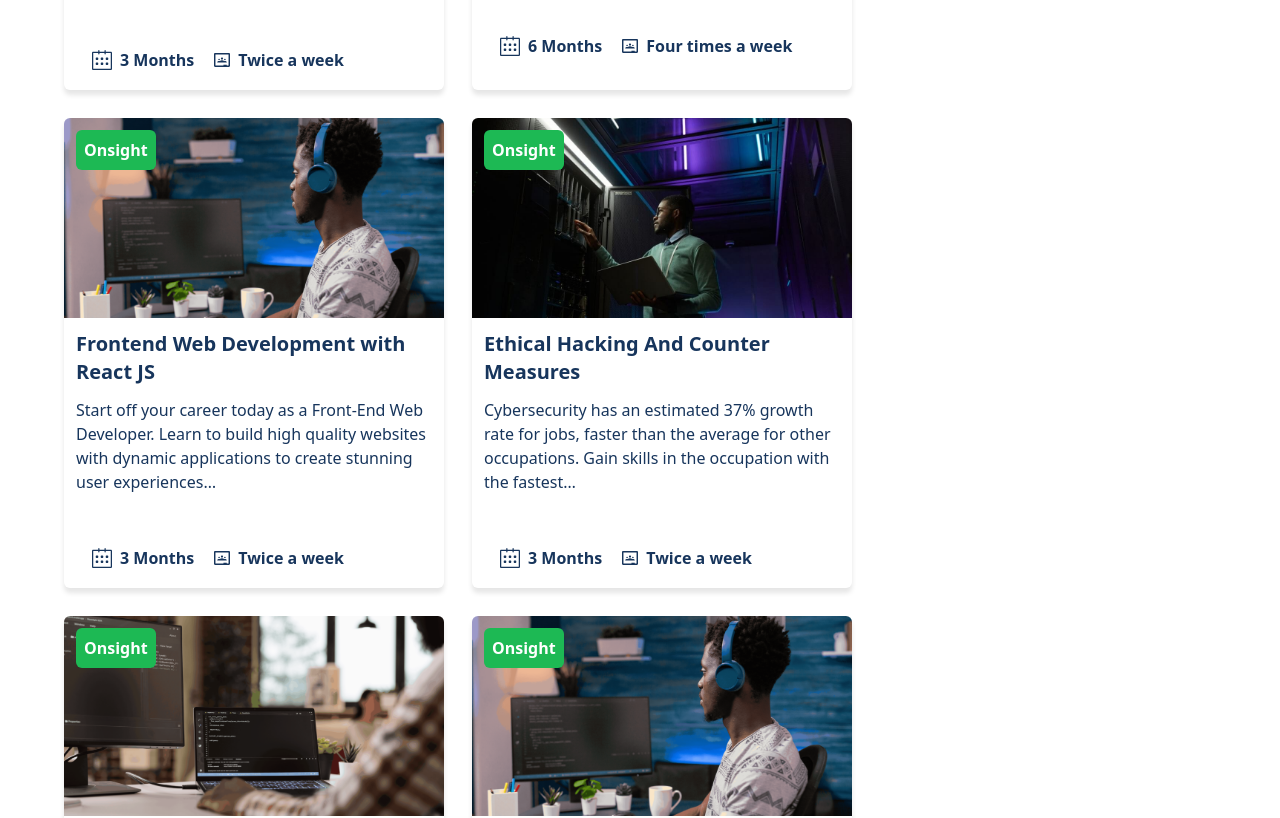
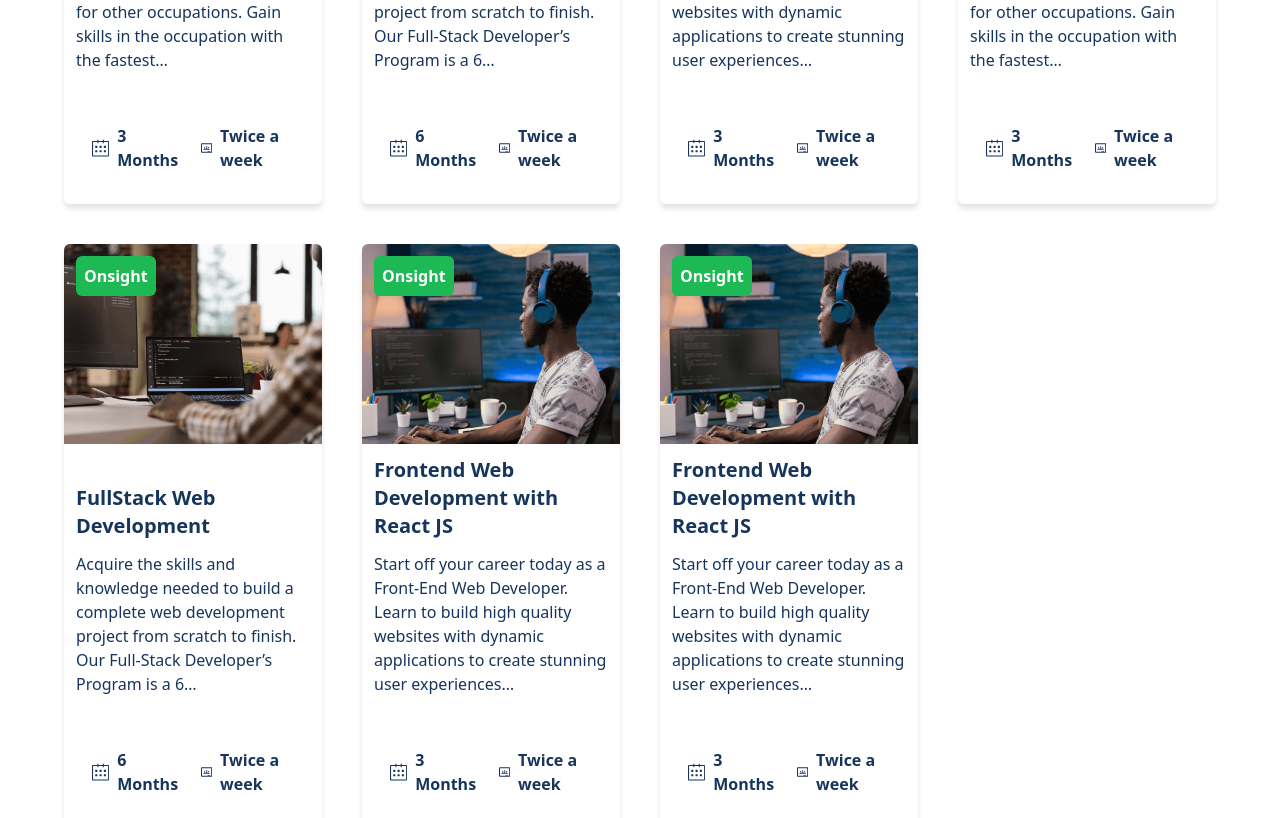
Before and after one commit to Duromedia-Academy/Ascent, a React (Create React App) app: page /Courses in a window 1280 px wide. Shown: the part 672-1490 px from the top of the page. Built offline with nearby package versions, Linux system fonts and the light colour scheme; a web font is replaced by a local one.

Commit message:
updated some bugs

```diff
--- a/public/output.css
+++ b/public/output.css
@@ -1262,6 +1262,10 @@ video {
   grid-template-columns: repeat(2, minmax(0, 1fr));
 }
 
+.grid-cols-4 {
+  grid-template-columns: repeat(4, minmax(0, 1fr));
+}
+
 .flex-row {
   flex-direction: row;
 }
@@ -4068,3 +4072,17 @@ ol {
     text-decoration-line: none;
   }
 }
+
+@media (min-width: 1280px) {
+  .xl\:grid {
+    display: grid;
+  }
+
+  .xl\:grid-cols-4 {
+    grid-template-columns: repeat(4, minmax(0, 1fr));
+  }
+
+  .xl\:grid-cols-3 {
+    grid-template-columns: repeat(3, minmax(0, 1fr));
+  }
+}
--- a/src/containers/CourseTemplate/CourseTemplate.js
+++ b/src/containers/CourseTemplate/CourseTemplate.js
@@ -13,7 +13,7 @@ const CourseTemplate = ({
   courseLink,
 }) => {
   return (
-    <div className="flex flex-col gap-7 md:gap-3 shadow-[0_5px_0.3rem_rgba(0,0,0,0.1)] hover:shadow-[0_5px_0.6rem_rgba(0,0,0,0.2)] rounded-md sm:h-[470px] sm:w-[300px] lg:w-[380px] relative">
+    <div className="flex flex-col gap-7 md:gap-3 shadow-[0_5px_0.3rem_rgba(0,0,0,0.1)] hover:shadow-[0_5px_0.6rem_rgba(0,0,0,0.2)] rounded-md relative">
       <div className="relative w-full h-full">
         <Link to={courseLink}>
           <img
--- a/src/containers/Courses/Courses.js
+++ b/src/containers/Courses/Courses.js
@@ -78,7 +78,7 @@ const Courses = () => {
         </div>
 
         <div className="">
-          <div className="px-[5%] py-6 flex flex-wrap gap-7 justify-center lg:justify-normal">
+          <div className="px-[5%] py-6 grid xl:grid-cols-4 lg:grid-cols-3   gap-10 justify-center lg:justify-normal mx-auto">
             <CourseTemplate
               courseImg={graphicImg}
               courseType="Onsight"
@@ -94,7 +94,7 @@ const Courses = () => {
               courseName="FullStack Web Development"
               body="Acquire the skills and knowledge needed to build a complete web development project from scratch to finish. Our Full-Stack Developer’s Program is a 6…"
               duration="6 Months"
-              days="Four times a week"
+              days="Twice a week"
             />
 
             <CourseTemplate
@@ -121,7 +121,7 @@ const Courses = () => {
               courseName="FullStack Web Development"
               body="Acquire the skills and knowledge needed to build a complete web development project from scratch to finish. Our Full-Stack Developer’s Program is a 6…"
               duration="6 Months"
-              days="Four times a week"
+              days="Twice a week"
             />
 
             <CourseTemplate
--- a/src/containers/Courses/FrontEnd/FrontEnd.js
+++ b/src/containers/Courses/FrontEnd/FrontEnd.js
@@ -63,7 +63,7 @@ const FrontEnd = () => {
       </div>
 
       {/* REQUIREMENTS */}
-      <div className=" bg-[#17355c] text-white px-[5%] grid grid-cols-2 gap-10 gap-y-24 place-items-center py-32 md:grid-cols-3 lg:grid-cols-6 lg:justify-evenly lg:items-start">
+      <div className=" bg-[#17355c] text-white px-[5%] grid grid-cols-2 gap-10 gap-y-24 mx-auto place-items-center py-32 md:grid-cols-3 lg:grid-cols-6 lg:justify-evenly lg:items-start">
         <div className=" flex flex-col gap-3 items-center ">
           <BsHourglassSplit className=" text-4xl text-teal-600" />
           <p className=" text-lg">Duration</p>
```
